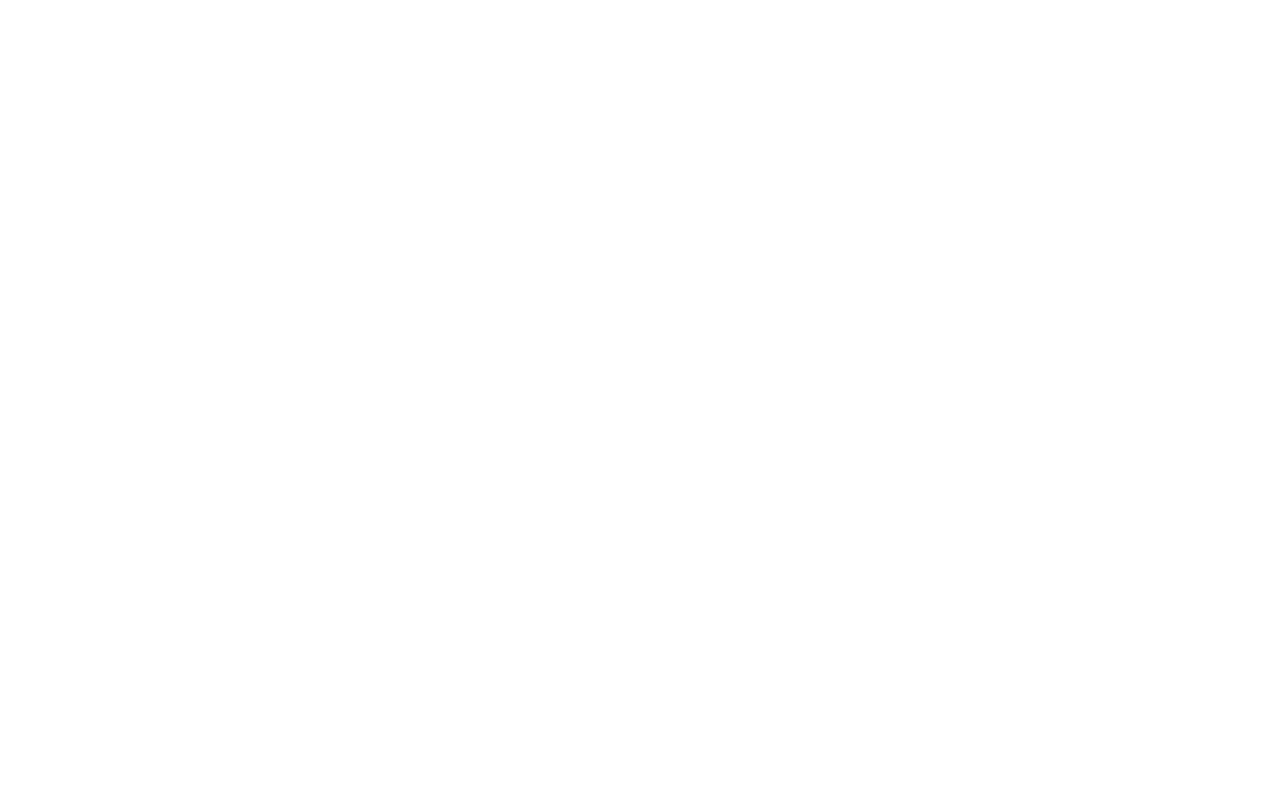
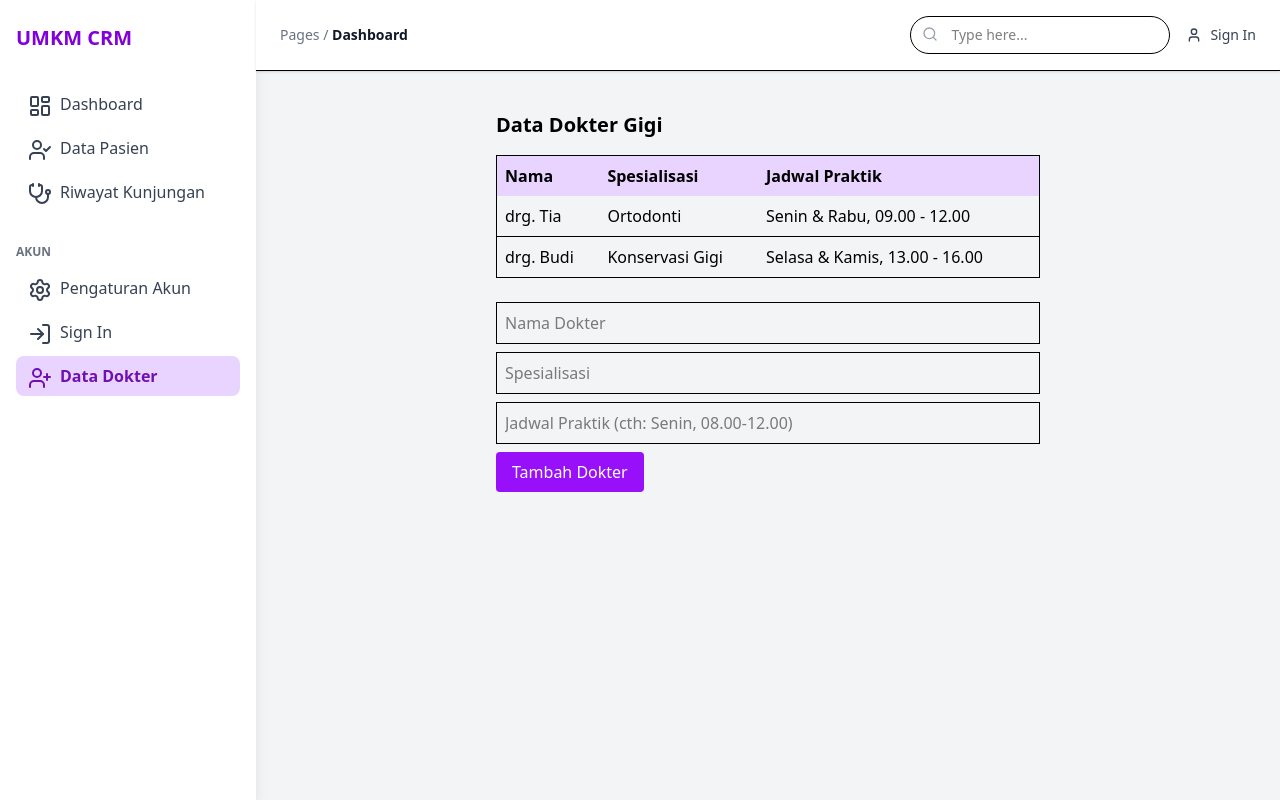
Before and after one commit to putri-isneini/crm-dokterGigi-kelompok9-2sic, a React (Vite) app: page /datadokter in a window 1280 px wide. Before the commit this address had no page. Built offline with nearby package versions, Linux system fonts and the light colour scheme.

Commit message:
Ini data  dokter ya by diniiii

```diff
--- a/src/App.jsx
+++ b/src/App.jsx
@@ -5,6 +5,7 @@ import Dashboard from './pages/Dashboard'
 import Pasien from './pages/pasien'
 import Login from './components/Login'
 import RiwayatKunjungan from './pages/RiwayatKunjungan'
+import DataDokter from './pages/DataDokter'
 
 function App() {
   return (
@@ -13,6 +14,7 @@ function App() {
         <Route path="/" element={<Dashboard />} />
         <Route path="/pasien" element={<Pasien />} />
         <Route path="/riwayat" element={<RiwayatKunjungan />} />
+        <Route path="/datadokter" element={<DataDokter />} />
       </Route>
     </Routes>
   )
--- a/src/components/Sidebar.jsx
+++ b/src/components/Sidebar.jsx
@@ -19,7 +19,7 @@ const menuItems = [
 const accountItems = [
   { name: 'Pengaturan Akun', icon: <Settings />, path: '/akun' },
   { name: 'Sign In', icon: <LogIn />, path: '/signin' },
-  { name: 'Sign Up', icon: <UserPlus />, path: '/signup' },
+  { name: 'Data Dokter', icon: <UserPlus />, path: '/datadokter' },
 ]
 
 const Sidebar = () => {
--- /dev/null
+++ b/src/pages/DataDokter.jsx
@@ -0,0 +1,98 @@
+import React, { useState } from "react";
+
+const DataDokter = () => {
+  const [doctors, setDoctors] = useState([
+    {
+      id: 1,
+      name: "drg. Tia",
+      specialization: "Ortodonti",
+      schedule: "Senin & Rabu, 09.00 - 12.00"
+    },
+    {
+      id: 2,
+      name: "drg. Budi",
+      specialization: "Konservasi Gigi",
+      schedule: "Selasa & Kamis, 13.00 - 16.00"
+    }
+  ]);
+
+  const [form, setForm] = useState({
+    name: "",
+    specialization: "",
+    schedule: ""
+  });
+
+  const handleChange = (e) => {
+    setForm({ ...form, [e.target.name]: e.target.value });
+  };
+
+  const handleAddDoctor = () => {
+    if (!form.name || !form.specialization || !form.schedule)
+      return alert("Lengkapi semua data!");
+    setDoctors([
+      ...doctors,
+      { id: doctors.length + 1, ...form }
+    ]);
+    setForm({ name: "", specialization: "", schedule: "" });
+  };
+
+  return (
+    <div className="p-4 max-w-xl mx-auto">
+      <h2 className="text-xl font-bold mb-4">Data Dokter Gigi</h2>
+
+      <table className="w-full border mb-6">
+        <thead className="bg-purple-200 text-left">
+          <tr>
+            <th className="p-2">Nama</th>
+            <th className="p-2">Spesialisasi</th>
+            <th className="p-2">Jadwal Praktik</th>
+          </tr>
+        </thead>
+        <tbody>
+          {doctors.map((doc) => (
+            <tr key={doc.id} className="border-b">
+              <td className="p-2">{doc.name}</td>
+              <td className="p-2">{doc.specialization}</td>
+              <td className="p-2">{doc.schedule}</td>
+            </tr>
+          ))}
+        </tbody>
+      </table>
+
+      <div className="mb-2">
+        <input
+          type="text"
+          name="name"
+          placeholder="Nama Dokter"
+          value={form.name}
+          onChange={handleChange}
+          className="border p-2 w-full mb-2"
+        />
+        <input
+          type="text"
+          name="specialization"
+          placeholder="Spesialisasi"
+          value={form.specialization}
+          onChange={handleChange}
+          className="border p-2 w-full mb-2"
+        />
+        <input
+          type="text"
+          name="schedule"
+          placeholder="Jadwal Praktik (cth: Senin, 08.00-12.00)"
+          value={form.schedule}
+          onChange={handleChange}
+          className="border p-2 w-full mb-2"
+        />
+        <button
+          onClick={handleAddDoctor}
+          className="bg-purple-600 text-white px-4 py-2 rounded hover:bg-purple-700"
+        >
+          Tambah Dokter
+        </button>
+      </div>
+    </div>
+  );
+};
+
+export default DataDokter;
```
